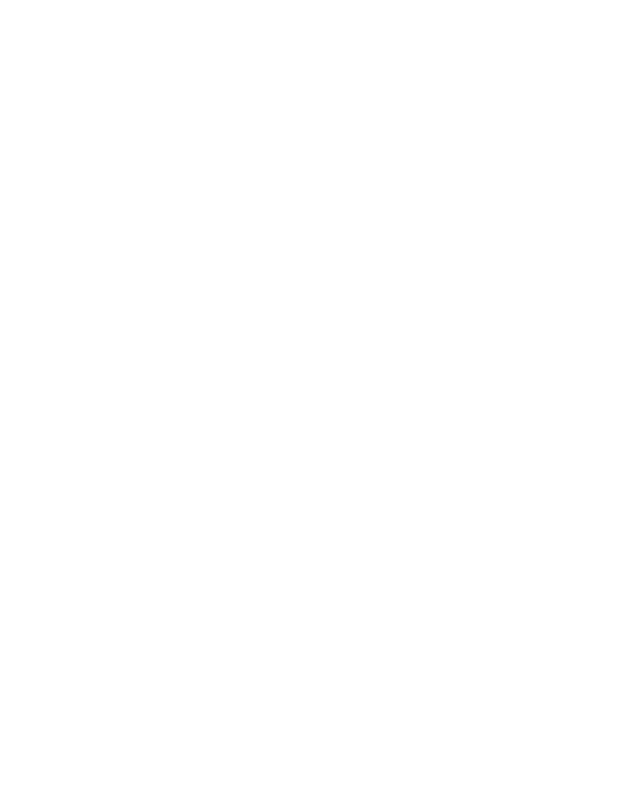
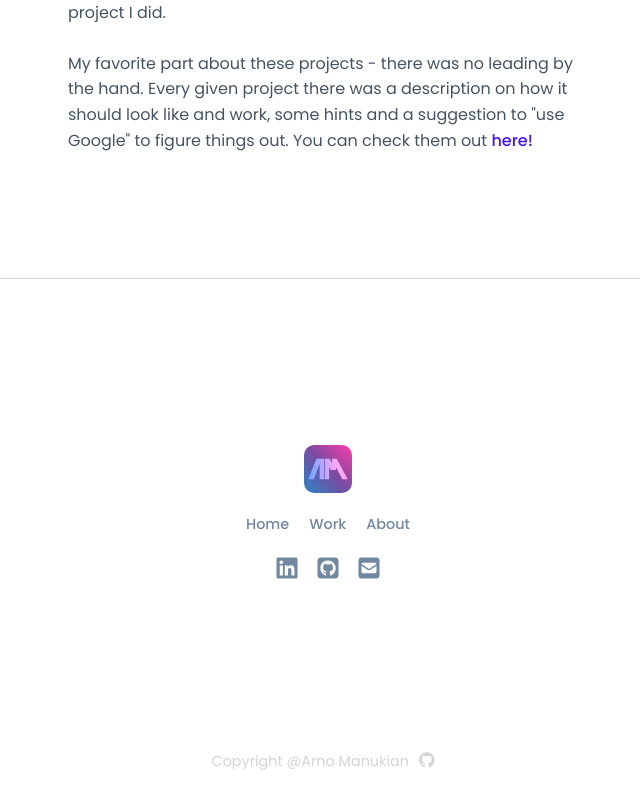
Before and after one commit to sleep24less/personal-site, a React (Create React App) app: page / in a window 1280 px wide. Shown: the part 1588-2386 px from the top of the page, without its empty margins (312-952 px from the left). Before the commit the page ends 1606 px from the top, so only its background shows below. Built offline with nearby package versions, Linux system fonts and the light colour scheme; the HTML template or start-up script is replaced by a standard one.

Commit message:
Add footer

```diff
--- a/src/App.js
+++ b/src/App.js
@@ -1,4 +1,5 @@
 import Navbar from "./components/Navbar"
+import Footer from "./components/Footer";
 import AnimatedRoutes from "./components/AnimatedRoutes"
 import { BrowserRouter as Router } from 'react-router-dom'
 
@@ -7,6 +8,7 @@
     <Router>
       <Navbar />
       <AnimatedRoutes />
+      <Footer />
     </Router>
   );
 }
--- /dev/null
+++ b/src/components/Footer.js
@@ -0,0 +1,37 @@
+import React from 'react'
+import logo from "../assets/logo.svg"
+import { Link } from 'react-router-dom'
+import DropdownItem from './DropdownItem'
+
+function Footer() {
+    return (
+        <footer className='container footer'>
+            <div className='footer_top'>
+                <Link to="/" className="footer_logo"><img src={logo} alt="website logo"></img></Link>
+                <div className='footer_list'>
+                    <Link to="/" className="navbar_item">Home</Link>
+                    <Link to="/work" className="navbar_item">Work</Link>
+                    <Link to="/about" className="navbar_item">About</Link>
+                </div>
+                <div className='footer_icons'>
+                    <DropdownItem icon={<i className="contact_icon fa-brands fa-linkedin" ></i>} link='https://www.linkedin.com/in/arnomanukian/' />
+                    <DropdownItem icon={<i className="contact_icon fa-brands fa-square-github" ></i>} link='https://github.com/sleep24less' />
+                    <DropdownItem icon={<i className="contact_icon fa-solid fa-square-envelope" ></i>} link='mailto:arnas.manucan@gmail.com' />
+                </div>
+            </div>
+            <div className='footer_bottom'>
+                <p>Copyright @
+                    <script>
+                        document.write(new Date().getFullYear());
+                    </script>
+                    Arno Manukian
+                </p>
+                <a href="https://github.com/rektjesus" target="_blank">
+                    <i className="fab fa-github"></i>
+                </a>
+            </div>
+        </footer >
+    )
+}
+
+export default Footer
--- a/src/components/Navbar.js
+++ b/src/components/Navbar.js
@@ -25,10 +25,15 @@
                 <Link to="/work" className="navbar_item">Work</Link>
                 <Link to="/about" className="navbar_item">About</Link>
                 <div className="menu_container">
-                    <li className="navbar_item menu_trigger" onMouseEnter={() => setOpen(true)}
-                        onMouseLeave={() => setOpen(false)}>Contacts</li>
-                    <div className={`dropdown ${open ? 'active' : 'inactive'}`} onMouseEnter={() => setOpen(true)}
+                    <li
+                        className="navbar_item menu_trigger"
+                        onMouseEnter={() => setOpen(true)}
                         onMouseLeave={() => setOpen(false)}>
+                        Contacts</li>
+                    <div
+                        className={`dropdown ${open ? 'active' : 'inactive'}`} onMouseEnter={() => setOpen(true)}
+                        onMouseLeave={() => setOpen(false)}>
+
                         <DropdownItem icon={<i className="contact_icon fa-brands fa-linkedin" ></i>} link='https://www.linkedin.com/in/arnomanukian/' />
                         <DropdownItem icon={<i className="contact_icon fa-brands fa-square-github" ></i>} link='https://github.com/sleep24less' />
                         <DropdownItem icon={<i className="contact_icon fa-solid fa-square-envelope" ></i>} link='mailto:arnas.manucan@gmail.com' />
--- a/src/index.css
+++ b/src/index.css
@@ -137,12 +137,14 @@
 
 html {
   background-color: var(--color-bg);
+  height: -webkit-fill-available;
 }
 
 body {
   margin: 0;
   padding: 0;
   height: 100vh;
+  height: -webkit-fill-available;
   line-height: 1.6;
   font-family: 'Poppins', -apple-system, BlinkMacSystemFont, 'Segoe UI', 'Roboto', 'Oxygen',
     'Ubuntu', 'Cantarell', 'Fira Sans', 'Droid Sans', 'Helvetica Neue',
@@ -166,6 +168,7 @@
   --color-text-light: #7188a0;
   --color-accent: #430fff;
   --color-accent2: #eb0fff;
+  --color-accent3: #d4d4d4;
   --color-logo: linear-gradient(225deg, #FF3CAC 0%, #784BA0 50%, #2B86C5 100%);
   --color-png: hue-rotate(280deg);
 
@@ -180,6 +183,7 @@
   --color-text-light: #99a7b4;
   --color-accent: #eb0fff;
   --color-accent2: #430fff;
+  --color-accent3: #455463;
   --color-logo: radial-gradient(circle farthest-corner at 32.7% 82.7%, rgba(173, 0, 171, 1) 8.3%, rgb(19, 61, 110) 79.4%);
   --color-png: hue-rotate(0deg);
 }
@@ -188,6 +192,11 @@
   display: flex;
   flex-direction: column;
   align-items: center;
+  min-height: 100%;
+}
+
+li {
+  list-style-type: none;
 }
 
 a {
@@ -223,9 +232,9 @@
   display: flex;
   align-items: center;
   justify-content: space-between;
+  flex-shrink: 0;
   margin-top: 20px;
   height: 80px;
-  width: 520px;
   font-size: 1rem;
   -webkit-touch-callout: none;
   -webkit-user-select: none;
@@ -393,8 +402,8 @@
   display: flex;
   flex-direction: column;
   justify-content: center;
+  flex-grow: 1;
   text-align: left;
-  width: 520px;
   padding-top: 100px;
   color: var(--color-text-primary);
 }
@@ -423,7 +432,7 @@
 }
 
 .main .section_info {
-  margin-top: 100px;
+  margin-top: 50%;
 }
 
 /* SCROLL DOWN ANIMATION */
@@ -504,3 +513,94 @@
   -webkit-animation-delay: 0s;
   /* Safari 和 Chrome */
 }
+
+/* ____________________________________FOOTER________________________________ */
+
+.footer {
+  position: relative;
+  display: flex;
+  flex-direction: column;
+  align-items: center;
+  flex-shrink: 0;
+  height: 520px;
+  width: 100%;
+  margin-top: 100px;
+  font-size: 0.9rem;
+  justify-self: flex-end;
+  border-top: 1px solid var(--color-accent3);
+  -webkit-touch-callout: none;
+  -webkit-user-select: none;
+  -khtml-user-select: none;
+  -moz-user-select: none;
+  -ms-user-select: none;
+  user-select: none;
+}
+
+.footer_top {
+  display: flex;
+  flex-direction: column;
+  gap: 20px;
+  margin: auto 0;
+}
+
+.footer_logo {
+  display: flex;
+  justify-content: center;
+  align-self: center;
+  height: 48px;
+  width: 48px;
+  padding: 3px;
+  background-image: var(--color-logo);
+  border-radius: 10px;
+}
+
+.footer_logo img {
+  filter: var(--color-png);
+}
+
+.footer_list {
+  display: flex;
+  gap: 20px;
+}
+
+.navbar_item {
+  color: var(--color-text-light);
+}
+
+.footer_icons {
+  display: flex;
+  gap: 20px;
+  justify-content: center;
+}
+
+.footer_icons i {
+  margin: 0;
+  font-size: 1.5rem;
+  color: var(--color-text-light);
+}
+
+.footer_icons i:hover {
+  scale: 1.2;
+  color: var(--color-accent);
+  transition: 0.2s ease;
+}
+
+.footer_bottom {
+  display: flex;
+  height: 48px;
+  color: var(--color-accent3);
+}
+
+/* FOOTER ICON ANIMATION */
+
+.footer .fa-github {
+  color: var(--color-accent3);
+  font-size: 1rem;
+  transition: transform 0.3s ease-in-out;
+  margin-left: 10px;
+}
+
+.footer .fa-github:hover {
+  transform: rotate(360deg) scale(1.2);
+  color: var(--color-accent)
+}
```
